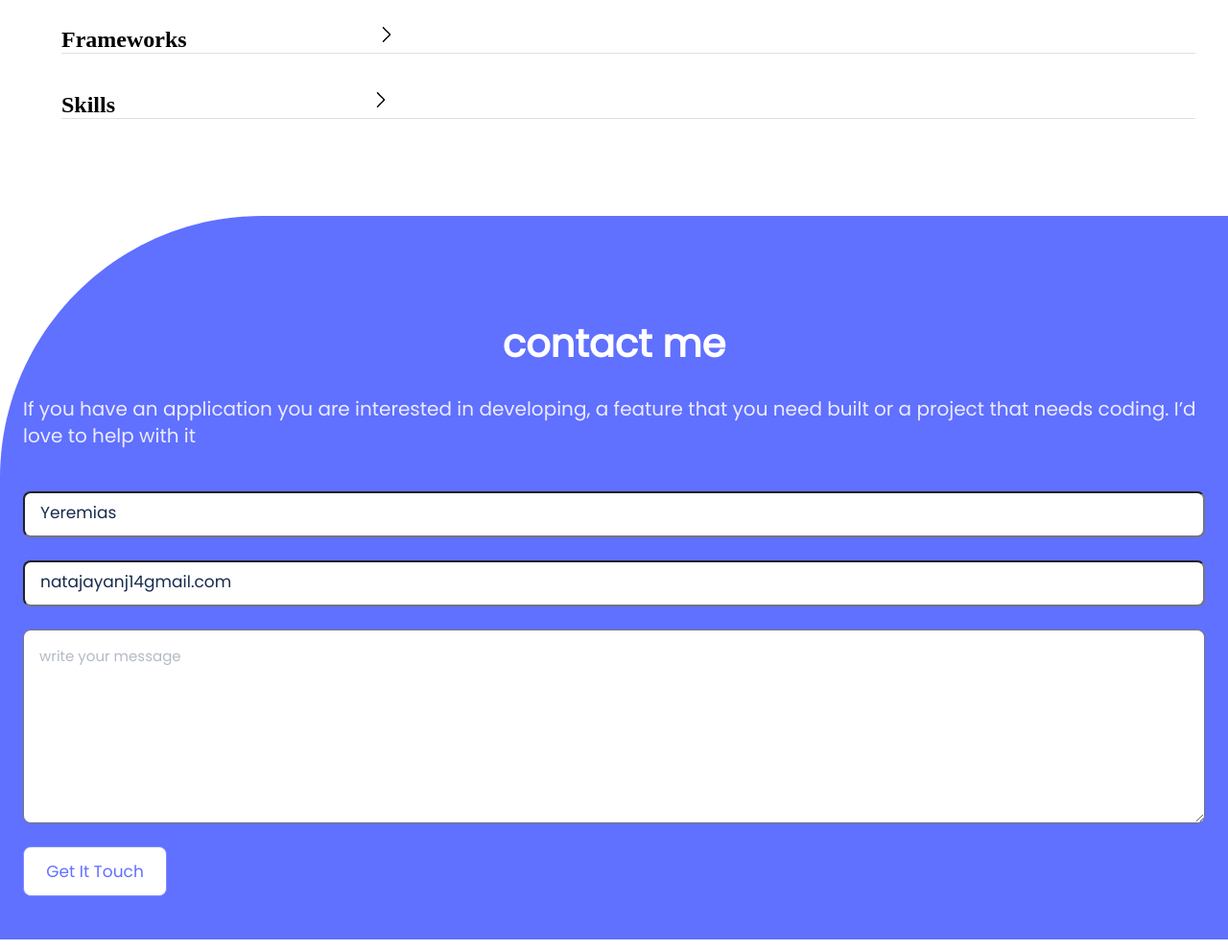
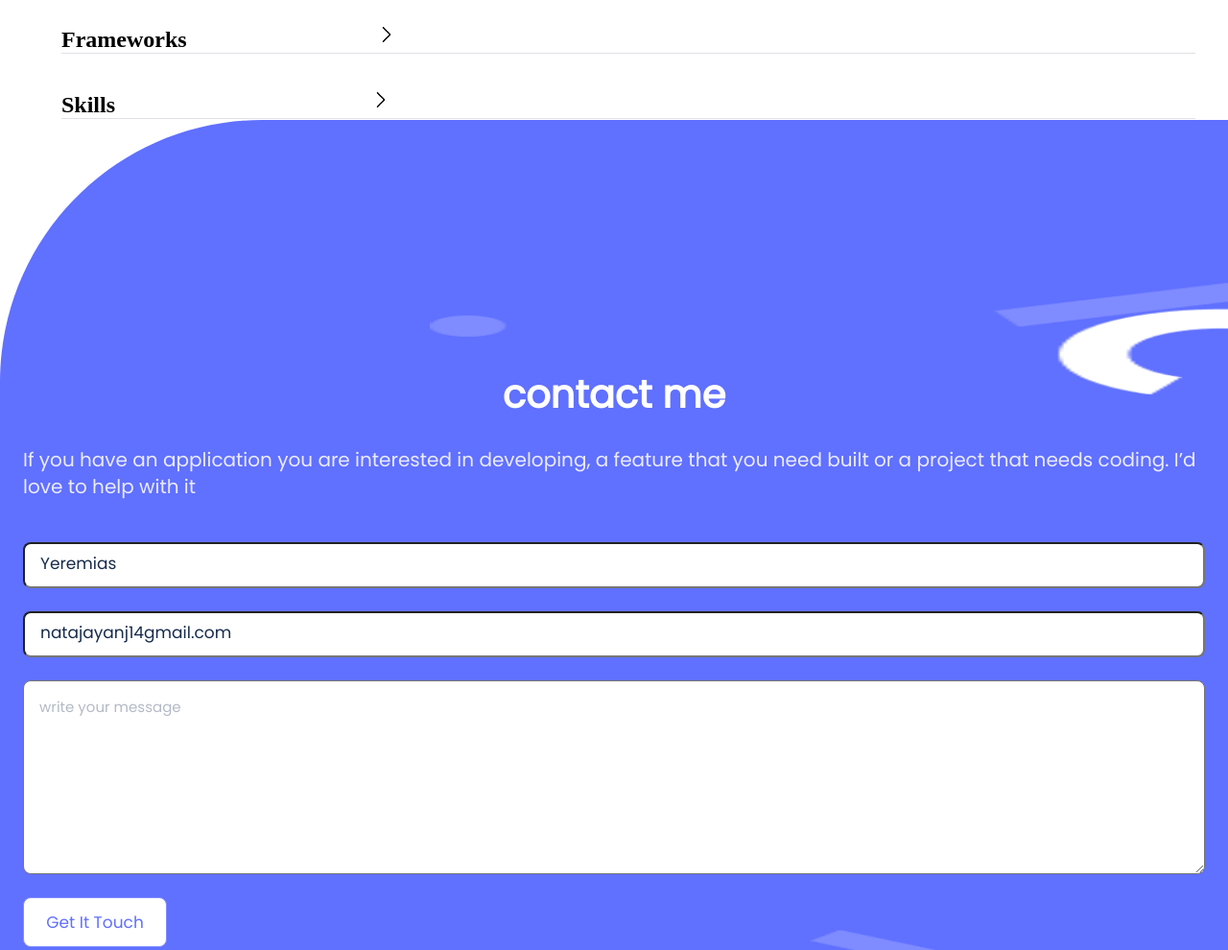
Before and after one commit to mbonabucya/Portfolio, a website: page html/index.html in a window 1280 px wide. Shown: the part 4460-5450 px from the top of the page at 96% size. Drawn offline with Linux system fonts and the light colour scheme.

Commit message:
add the contact-form-shapes background on the container class

```diff
--- a/css/style.css
+++ b/css/style.css
@@ -525,14 +525,27 @@
 }
 /*  Contact form style */
 
+.contact-wrapper
+{
+  background-image: url("../Image/contact-bg.svg");
+  background-size: cover;
+  background-repeat: no-repeat;
+  padding-top:50px;
+}
 .contact-container
 {
   display: flex;
   flex-direction: column;
-  background-image: url("../Image/contact-bg.svg");
+  background-image: url("../Image/contact-form-shapes-mobile.png");
   background-size: cover;
+  margin-top: 103px;
+  background-size: 65% 99%;
   background-repeat: no-repeat;
-  margin-top: 100px;
+  background-position-x: right;
+  background-position-y: 15px;
+  z-index: -1;
+
+
 }
 .contact-container h1 {
 font-family: Poppins,'Lucida Sans', 'Lucida Sans Regular', 'Lucida Grande', 'Lucida Sans Unicode', Geneva, Verdana, sans-serif;
@@ -576,7 +589,6 @@
   border-radius: 8px;
   margin: 0 24px 24px;
 }
-
 .my-form button{
 font-family: 'Poppins';
 font-style: normal;
--- a/html/index.html
+++ b/html/index.html
@@ -330,7 +330,8 @@
             </li>
         </ul>
     </section>
-    <section class="contact-container">
+    <section class="contact-wrapper">
+        <div class="contact-container">
             <h1>
                 contact me
             </h1>
@@ -345,6 +346,7 @@
                     Get It Touch
                 </button>
             </form>
+         </div>
 
     </section>
   </body>
```
Also changed, not shown: Image/contact-form-shapes-mobile.png (added). Lines whose indentation alone changed are shown as unchanged.
